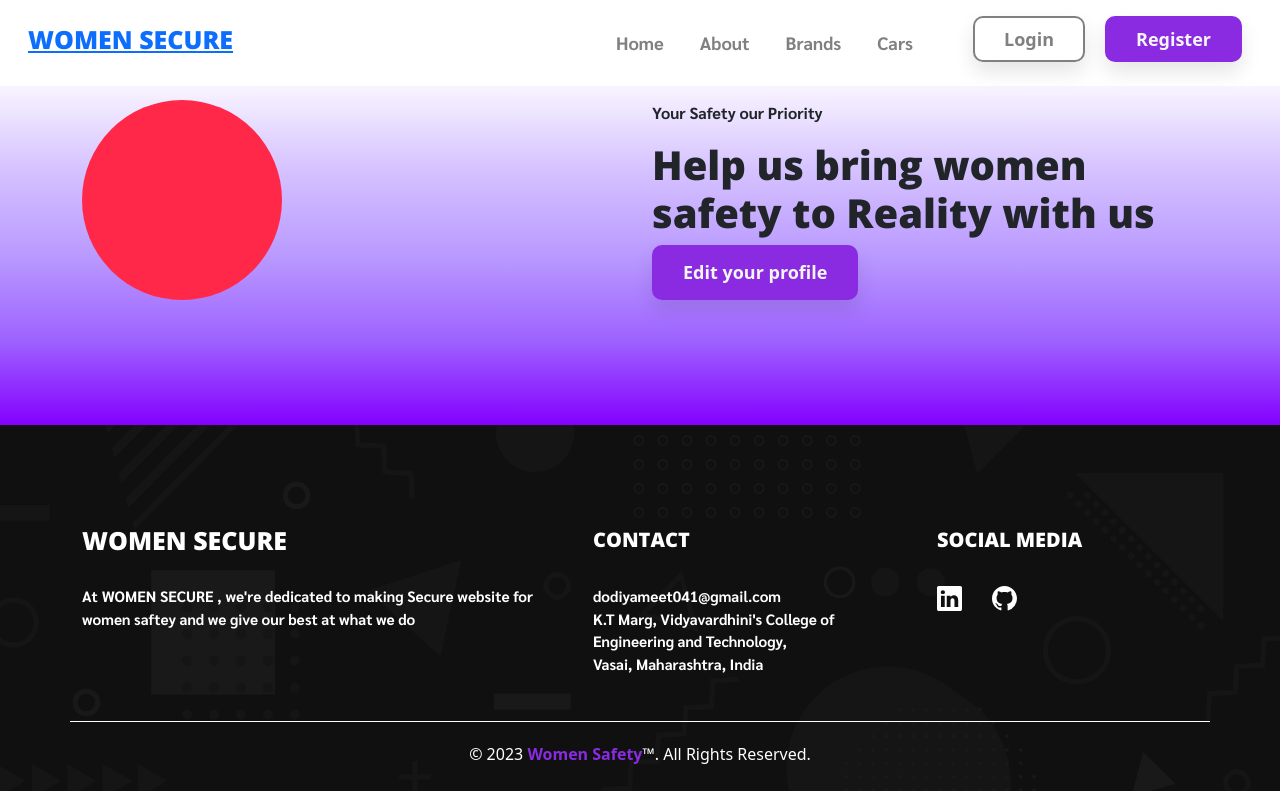
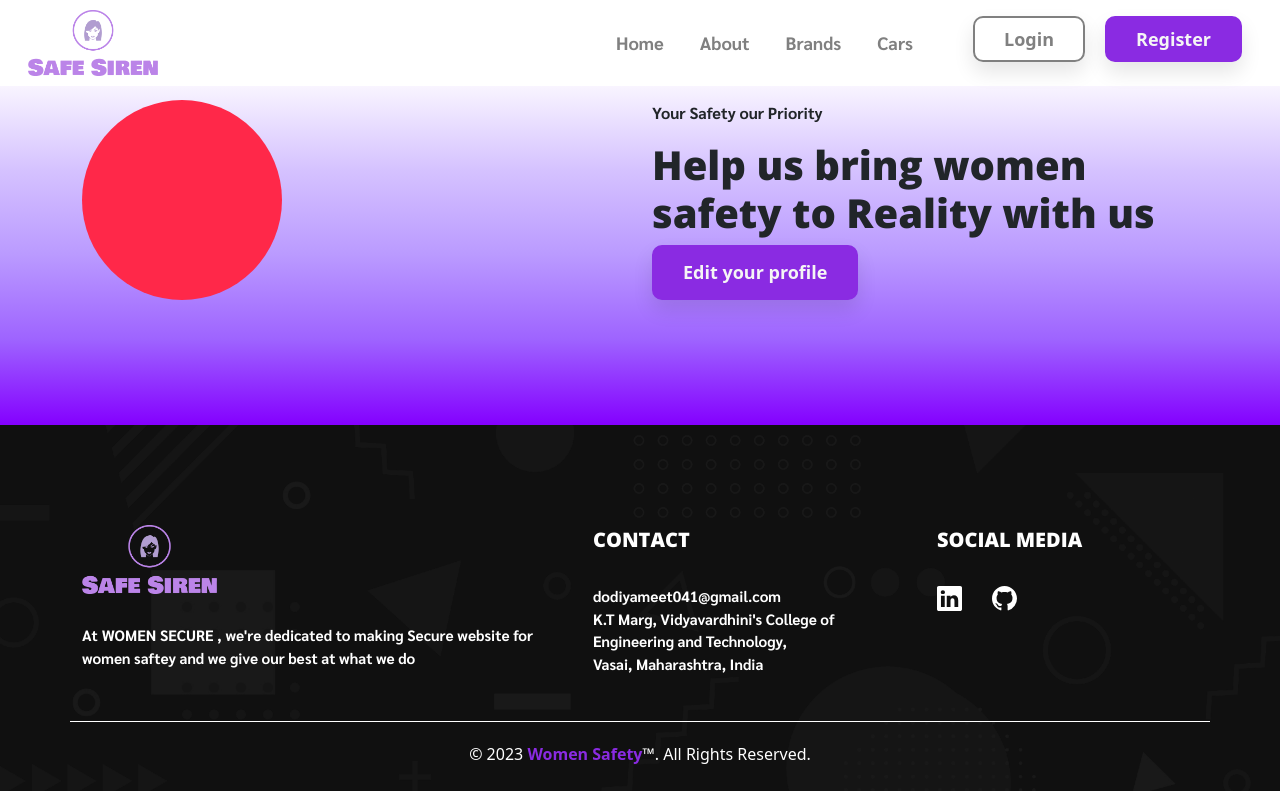
Before and after one commit to Slacky300/WomenSafetyHackathonApp, a React (Create React App) app: page /home in a window 1280 px wide. Built offline with nearby package versions, Linux system fonts and the light colour scheme; some icons are missing; a web font is replaced by a local one.

Commit message:
added logo

```diff
--- a/src/Components/Footer/Footer.jsx
+++ b/src/Components/Footer/Footer.jsx
@@ -10,8 +10,8 @@ const Footer = () => {
                 <div className="container">
                     <div className="row">
                         <div className="col-lg-5 footer_logo mb-4 mb-lg-0">
-                            {/* <img decoding="async" src={logo} width={150} /> */}
-                            <h1 className='text-sm' style={{fontSize:'25px'}}>WOMEN SECURE</h1>
+                            <img decoding="async" src={logo} width={150} />
+                            {/* <h1 className='text-sm' style={{fontSize:'25px'}}>WOMEN SECURE</h1> */}
 
                             <p className="footer_text" style={{ textAlign: 'justify' }}>At WOMEN SECURE , we're dedicated to making Secure website for women saftey and we give our best at what we do</p>
                         </div>
--- a/src/Components/Navbar/Navbar.jsx
+++ b/src/Components/Navbar/Navbar.jsx
@@ -32,8 +32,8 @@ const Navbar = () => {
             <nav className="navbar navbar-expand-lg fixed-top">
                 <div className="container-fluid mx-3">
                     <Link to='/'>
-                        {/* <img src={logo} style={{ width: '130px' }} /> */}
-                        <h1 className='text-sm' style={{fontSize:'25px'}}>WOMEN SECURE</h1>
+                        <img src={logo} style={{ width: '130px' }} />
+                        {/* <h1 className='text-sm' style={{fontSize:'25px'}}>WOMEN SECURE</h1> */}
                     </Link>
                     <button className="navbar-toggler pe-0" type="button" data-bs-toggle="collapse" data-bs-target="#navbarNav" aria-controls="navbarNav" aria-expanded="false" aria-label="Toggle navigation">
                         <BiMenuAltRight size={35} />
```
Also changed, not shown: src/images/logo.png.
